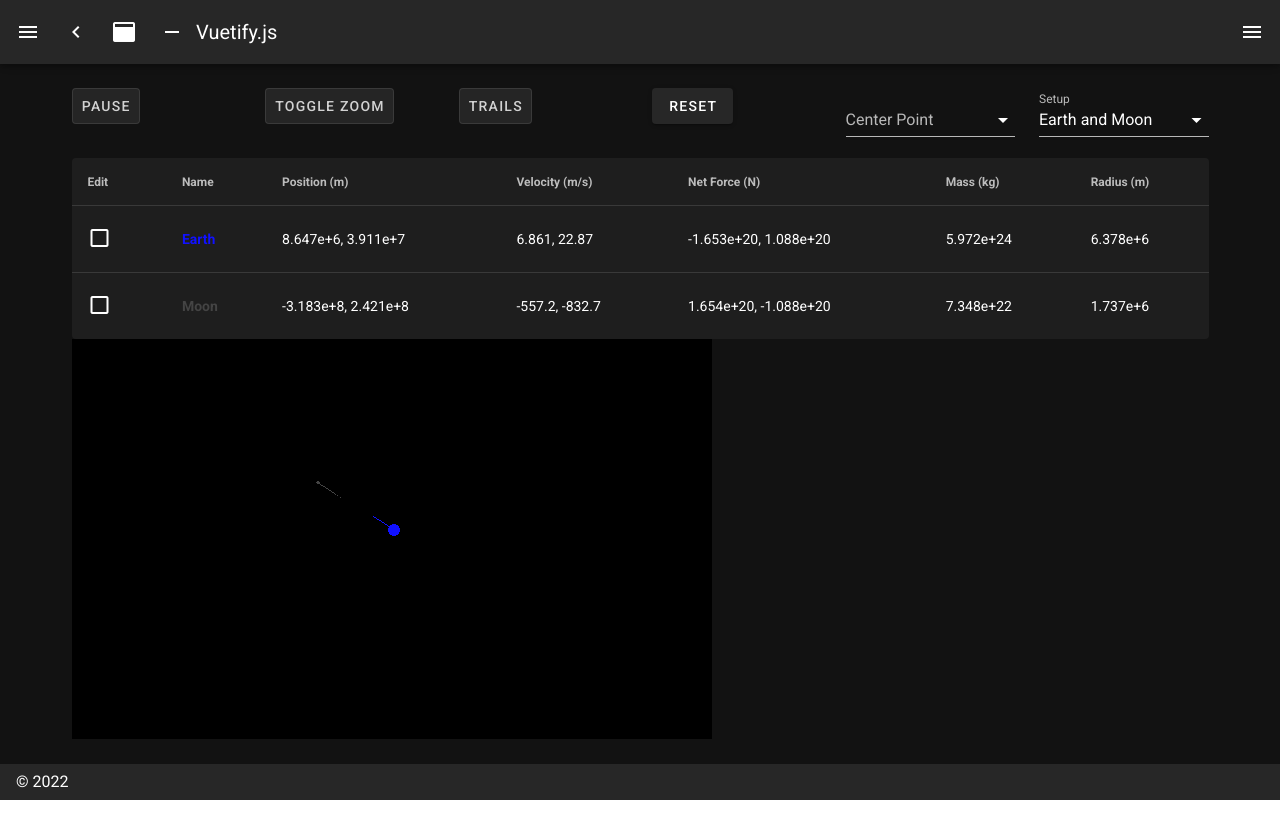
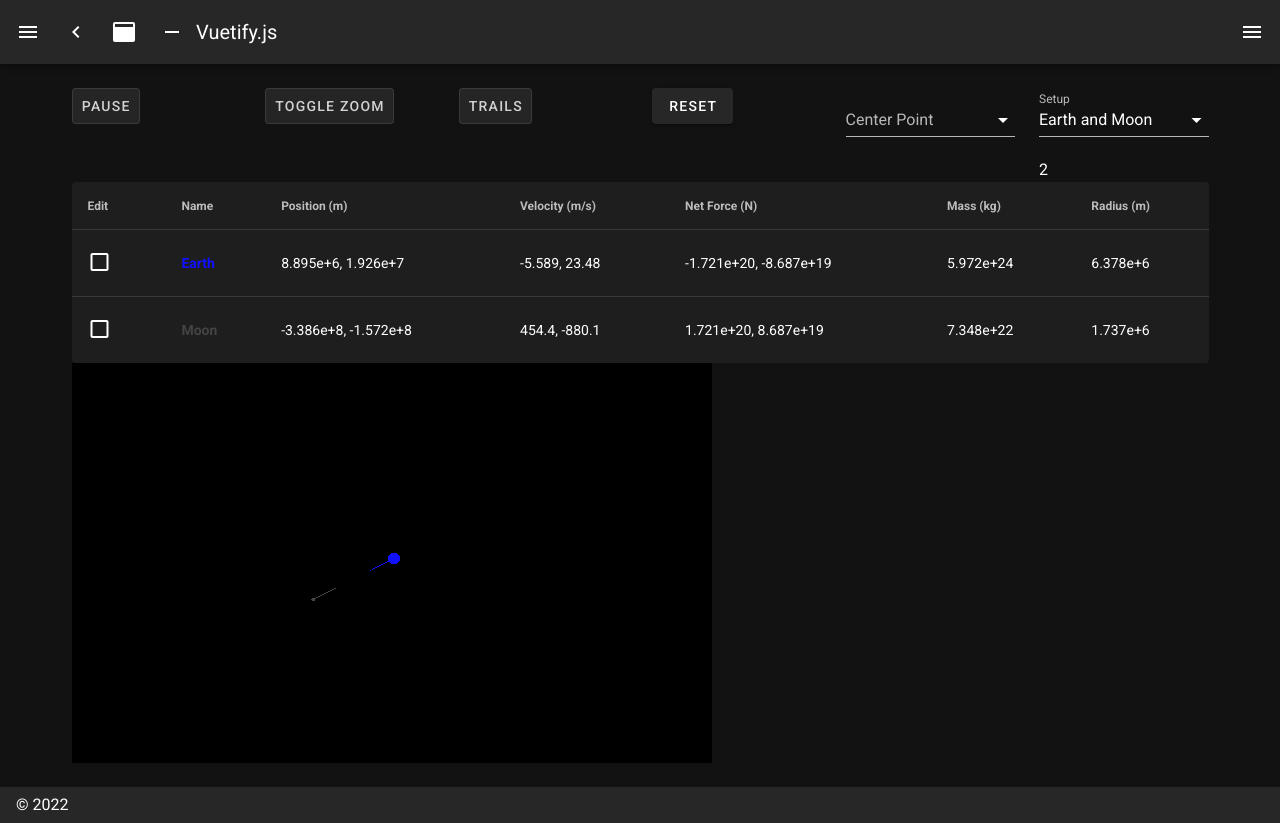
Before and after one commit to GrantErickson/Gravity, a Nuxt app: page /gravity in a window 1280 px wide. Before the commit the page ends 800 px from the top, so only its background shows below. Built offline with nearby package versions, Linux system fonts and the light colour scheme.

Commit message:
Split animation and calculation loops

```diff
--- a/pages/gravity.vue
+++ b/pages/gravity.vue
@@ -38,6 +38,7 @@
           return-object
           @change="reset"
         ></v-select>
+        {{ activeBodies.length }}
       </v-col>
     </v-row>
     <v-simple-table>
@@ -190,7 +191,8 @@ import Vector from "~/models/vector";
 export default class Gravity extends Vue {
   // Class properties will be component data
   bodies: Body[] = [];
-  dt: number = 10000;
+  activeBodies: Body[] = [];
+  dt: number = 1000;
   scale: number = 5e-9;
   forceScale: number = 2e-21;
   pause: boolean = false;
@@ -225,7 +227,9 @@ export default class Gravity extends Vue {
     this.centerOnBody = null;
     document.getElementById("view")!.innerHTML = "";
     this.bodies = this.selectedSetup.bodies();
+    this.activeBodies = this.bodies.filter((b) => true);
     this.setupScene();
+    setInterval(this.calc, 1);
   }
 
   setupScene() {
@@ -276,11 +280,10 @@ export default class Gravity extends Vue {
     let animate = () => {
       this.animationHook = requestAnimationFrame(animate);
       if (!this.pause) {
-        this.calculate();
         this.frameNumber++;
       }
       let max = 4;
-      for (let body of this.bodies.filter((b) => b.state == BodyState.Normal)) {
+      for (let body of this.bodies) {
         let sphere: Mesh = geometryMapping[body.name].sphere;
         sphere.position.x = body.position.x * this.scale;
         sphere.position.y = body.position.y * this.scale;
@@ -318,39 +321,6 @@ export default class Gravity extends Vue {
         }
       }
 
-      // Detect collisions
-      for (let body of this.bodies) {
-        for (let otherBody of this.bodies) {
-          // Make sure they aren't the same (This is redundant, with the next one, but left in for clarity)
-          if (body.name != otherBody.name) {
-            // Make sure the body is always larger than the other body
-            if (body.mass > otherBody.mass) {
-              // See if they are touching
-              if (body.detectCollision(otherBody)) {
-                console.log(`${body.name} collided with ${otherBody.name}`);
-                // Assume they will combine into a new body
-                // Determine the new velocity vector based on momentum
-                let newMomentum = body.momentum.add(otherBody.momentum);
-                let newVelocity = newMomentum.divideScalar(
-                  body.mass + otherBody.mass
-                );
-                body.mass += otherBody.mass;
-                body.velocity = newVelocity;
-                otherBody.state = BodyState.Destroyed;
-                // Add a point at the last location of the other body
-                let sphere: Mesh = geometryMapping[otherBody.name].sphere;
-                sphere.scale.x = 3;
-                sphere.scale.y = 3;
-                sphere.scale.x = 3;
-                otherBody.velocity = new Vector(0, 0);
-                let arrow: ArrowHelper = geometryMapping[otherBody.name].arrow;
-                scene.remove(arrow);
-              }
-            }
-          }
-        }
-      }
-
       if (this.zoom) {
         camera.position.z = max * 1.4;
       } else {
@@ -371,11 +341,12 @@ export default class Gravity extends Vue {
     animate();
   }
 
-  calculate() {
-    for (let body of this.bodies) {
+  calc() {
+    if (!this.pause) {
+      for (let body of this.activeBodies) {
         // Calculate the force from each other body
         body.forces = [];
-      for (let other of this.bodies) {
+        for (let other of this.activeBodies) {
           if (body !== other) {
             body.addForce(other);
           }
@@ -383,6 +354,44 @@ export default class Gravity extends Vue {
         body.calculateNetForce();
         body.updatePosition(this.dt);
       }
+
+      // Detect collisions
+      for (let body of this.activeBodies) {
+        for (let otherBody of this.activeBodies) {
+          // Make sure they aren't the same (This is redundant, with the next one, but left in for clarity)
+          if (body.name != otherBody.name) {
+            // Make sure the body is always larger than the other body
+            if (body.mass > otherBody.mass) {
+              // See if they are touching
+              if (body.detectCollision(otherBody)) {
+                console.log(`${body.name} collided with ${otherBody.name}`);
+                // Assume they will combine into a new body
+                // Determine the new velocity vector based on momentum
+                let newMomentum = body.momentum.add(otherBody.momentum);
+                let newVelocity = newMomentum.divideScalar(
+                  body.mass + otherBody.mass
+                );
+                body.mass += otherBody.mass;
+                body.velocity = newVelocity;
+                otherBody.state = BodyState.Destroyed;
+                otherBody.velocity = new Vector(0, 0);
+                otherBody.netForce = new Vector(0, 0);
+                this.activeBodies = this.bodies.filter(
+                  (b) => b.state != BodyState.Destroyed
+                );
+                // Add a point at the last location of the other body
+                // let sphere: Mesh = geometryMapping[otherBody.name].sphere;
+                // sphere.scale.x = 3;
+                // sphere.scale.y = 3;
+                // sphere.scale.x = 3;
+                // let arrow: ArrowHelper = geometryMapping[otherBody.name].arrow;
+                // scene.remove(arrow);
+              }
+            }
+          }
+        }
+      }
+    }
   }
 }
 </script>
```
Lines whose indentation alone changed are shown as unchanged.
